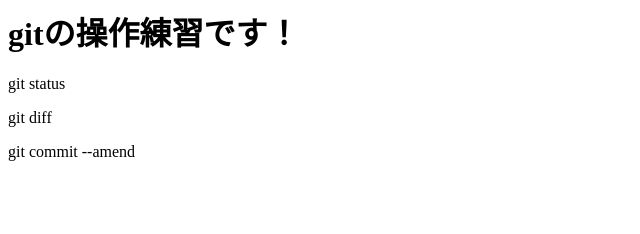
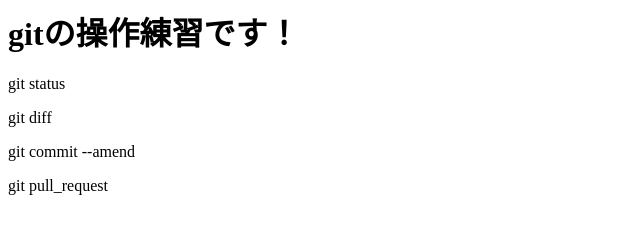
Before and after one commit to yuki-tsuruhara/git-lesson, a plain HTML site: page index.html in a window 1280 px wide. Shown: the whole page, without its empty margins (0-640 px from the left). Drawn offline with Linux system fonts and the light colour scheme.

Commit message:
git pull_request

```diff
--- a/index.html
+++ b/index.html
@@ -2,3 +2,4 @@
 <p>git status</p>
 <p>git diff</p>
 <p>git commit --amend</p>
+<p>git pull_request</p>
```
